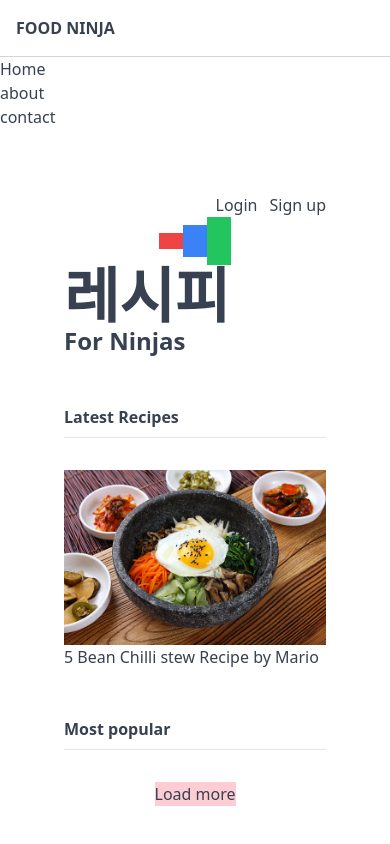
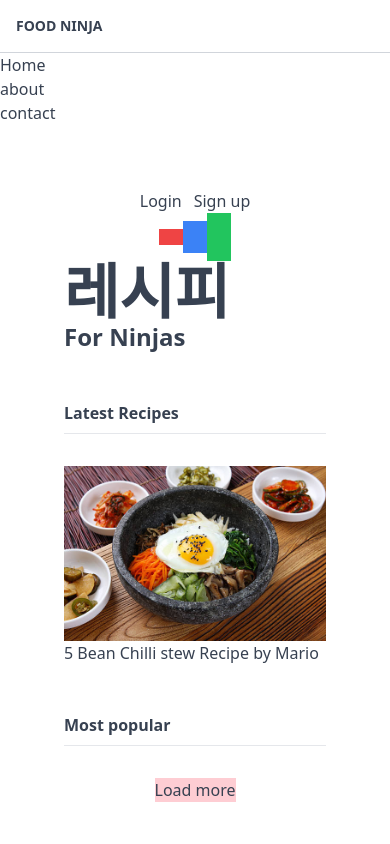
Before and after one commit to Nifskor/tailwind-css-study, a website: page public/index.html in a window 390 px wide. Drawn offline with nearby package versions, Linux system fonts and the light colour scheme; a web font is replaced by a local one.

Commit message:
lesson 8 반응형 md, lg 공부

```diff
--- a/public/index.html
+++ b/public/index.html
@@ -15,7 +15,7 @@
         <nav>
             <div>
                 <h1 class="font-bold uppercase p-4 border-b border-gray-300">
-                    <a href="/">Food Ninja</a>
+                    <a href="/" class="text-sm md:text-xl">Food Ninja</a>
                 </h1>
             </div>
             <ul>
@@ -40,7 +40,7 @@
     </div>
 </div> <!-- end nav -->
     <main class="px-16 py-16">
-        <div class="flex justify-end">
+        <div class="flex justify-center md:justify-end">
             <a href="#"> Login</a>
             <a href="#" class='ml-3'> Sign up</a>
         </div>
```
Also changed, not shown: README.md.
